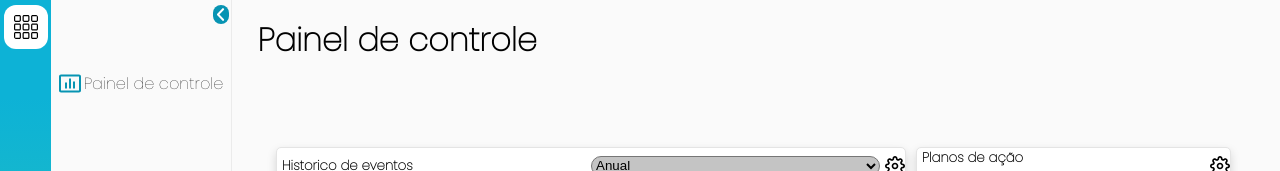
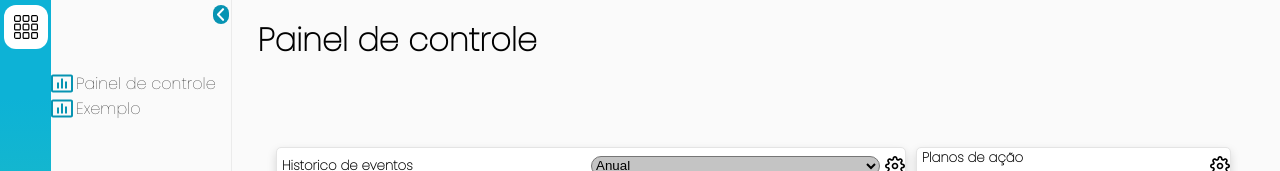
Before and after one commit to Alhenri/InspectApp, a React (Create React App) app: page / in a window 1280 px wide. Shown: the top 171 px of the page. Built offline with nearby package versions, Linux system fonts and the light colour scheme.

Commit message:
adicionando mecanica de troca de conteudo

```diff
--- a/src/components/Header/Header.tsx
+++ b/src/components/Header/Header.tsx
@@ -31,13 +31,22 @@ export default function Header({ OnClick }: Iprops ){
                     <img src={img_arrow} className="arrow" alt="->" onClick={()=>{ setStatus(false) }} />
 
                     <SpanContainer>
-                        <SpanStyle className="controlPanel" onClick={(event) =>{
+                        <SpanStyle id="controlPanel" onClick={(event) =>{
                             if(OnClick){
-                                OnClick(event.currentTarget.className);
+                                OnClick(event.currentTarget.id);
                             }
                         }}>
                             <img src={img_icon} alt="error"/>
                             Painel de controle
+                        </SpanStyle>
+
+                        <SpanStyle id="example" onClick={(event) =>{
+                            if(OnClick){
+                                OnClick(event.currentTarget.id);
+                            }
+                        }}>
+                            <img src={img_icon} alt="error"/>
+                            Exemplo
                         </SpanStyle>
                     </SpanContainer>
                 </ChangeContent>
--- a/src/components/Header/style.ts
+++ b/src/components/Header/style.ts
@@ -74,7 +74,6 @@ export const SpanContainer = styled.div`
 export const SpanStyle = styled.span`
     cursor: pointer;
     display: flex;
-    justify-content: center;
     transition: 0.2s;
     img{
        margin-right: 3px;
--- a/src/pages/pageHome/pageHome.tsx
+++ b/src/pages/pageHome/pageHome.tsx
@@ -1,25 +1,56 @@
-import React from 'react';
+import React, { useState } from 'react';
 import Header from '../../components/Header/Header';
 import ControlPanel from '../controlPanel/controlPanel';
 import { Content, ContentArea, HomeStyle, TitleArea } from './style';
 import { DataProvider } from '../../context/DataContextProvider'; // provedor de dados
+import { title } from 'process';
 // Na home vou mudar os conteudos, que na verdade serão como novas pages
 
 function Home() {
 
-  function chooseContent(info: any){
-    console.log(info);
+  interface IContent {
+    title: string,
+    component: JSX.Element
+  }
+
+  const [content, setContent] = useState<IContent>({
+    title: "Painel de controle",
+    component: <ControlPanel />
+  });
+
+  function chooseContent(info: string){
+    switch (info) {
+      case "controlPanel":
+        setContent({
+          title: "Painel de controle",
+          component: <ControlPanel />
+        });
+        break;
+      case "example":
+        setContent({
+          title: "Exemplo",
+          component: <div>Esse é um exemplo de uma tela não construida</div>
+        })
+      break;
+      default:
+        setContent({
+          title: "Not Found",
+          component: <div>{info}</div>
+        });
+        break;
+    }
   }
 
   return (
     <HomeStyle>
       <Header OnClick={chooseContent}/>
       <Content>
-        <TitleArea><h1>Painel de controle</h1></TitleArea>
+        <TitleArea><h1>{content.title}</h1></TitleArea>
         <DataProvider>
         <ContentArea>
-          {/* Aqui vai ser mostrado o conteudo selecionado no header */}
-          <ControlPanel />
+          {
+            content.component
+          }
         </ContentArea>
         </DataProvider>
       </Content>
```
Also changed, not shown: 1 other file (tests, documents, lock files or other folders).
